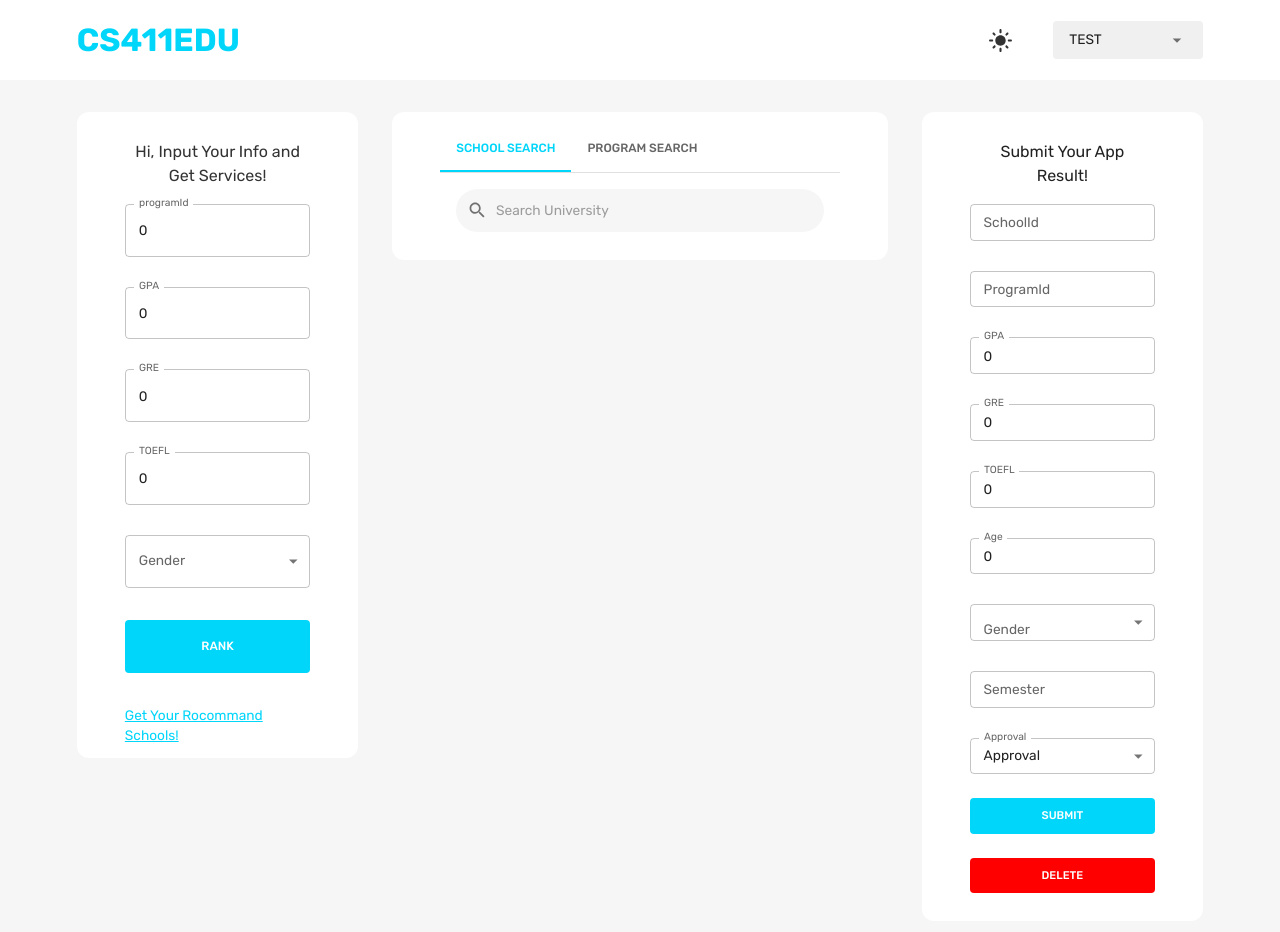
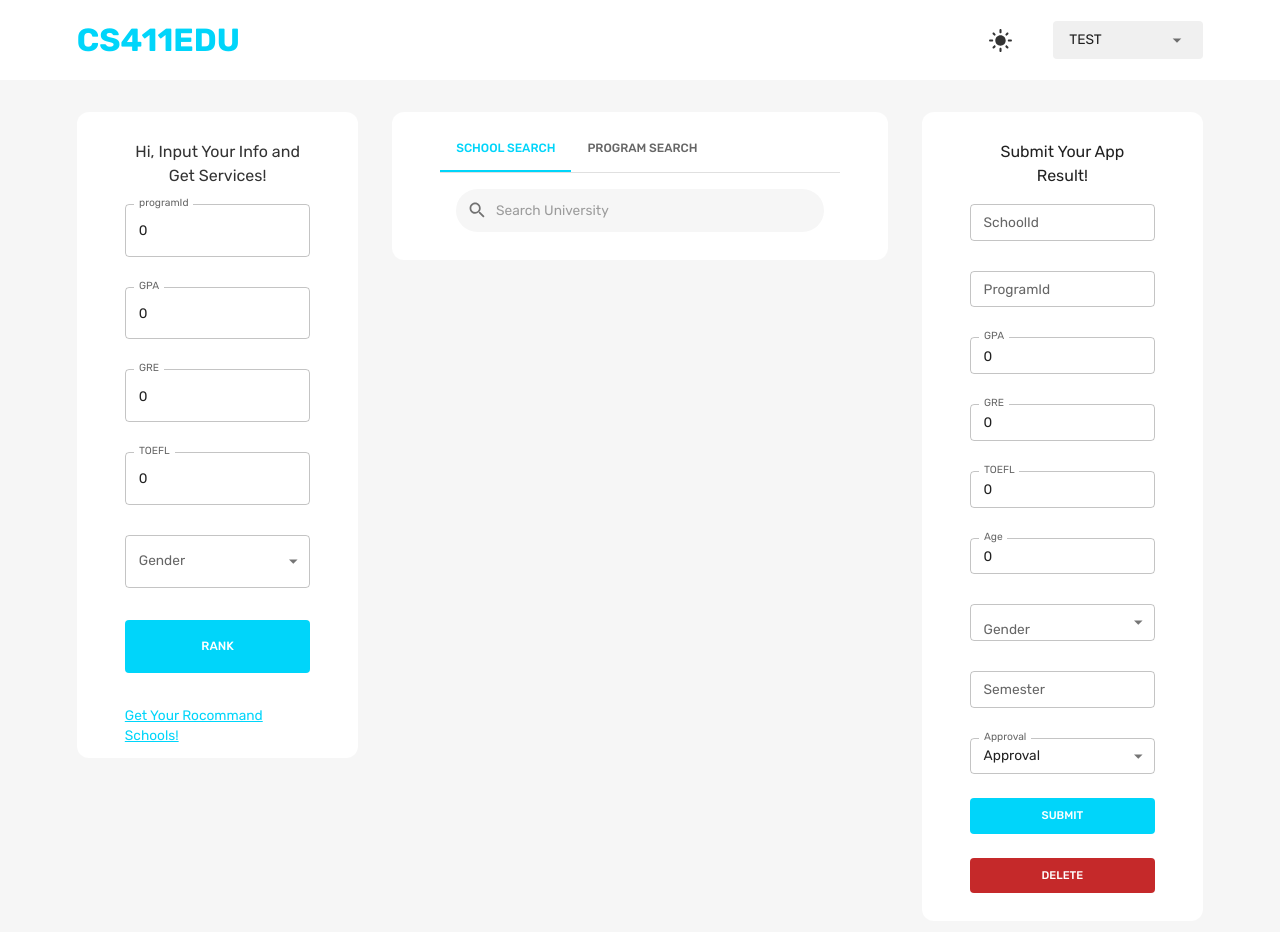
Before and after one commit to shusenhan/FrontEndCS411, a React (Create React App) app in the folder client/: page /home in a window 1280 px wide. Shown: the top 932 px of the page. Built offline with nearby package versions, Linux system fonts and the light colour scheme.

Commit message:
21st commit

```diff
--- a/client/src/scenes/homePage/applicationResult.jsx
+++ b/client/src/scenes/homePage/applicationResult.jsx
@@ -243,7 +243,7 @@ const AppResult = () => {
                             p:"0.5rem",
                             color: palette.background.alt,
                             "&:hover": {color: palette.primary.main},
-                            backgroundColor:"red"
+                            backgroundColor:"#C5292A"
                         }}
                         size="small"
                     >
```
